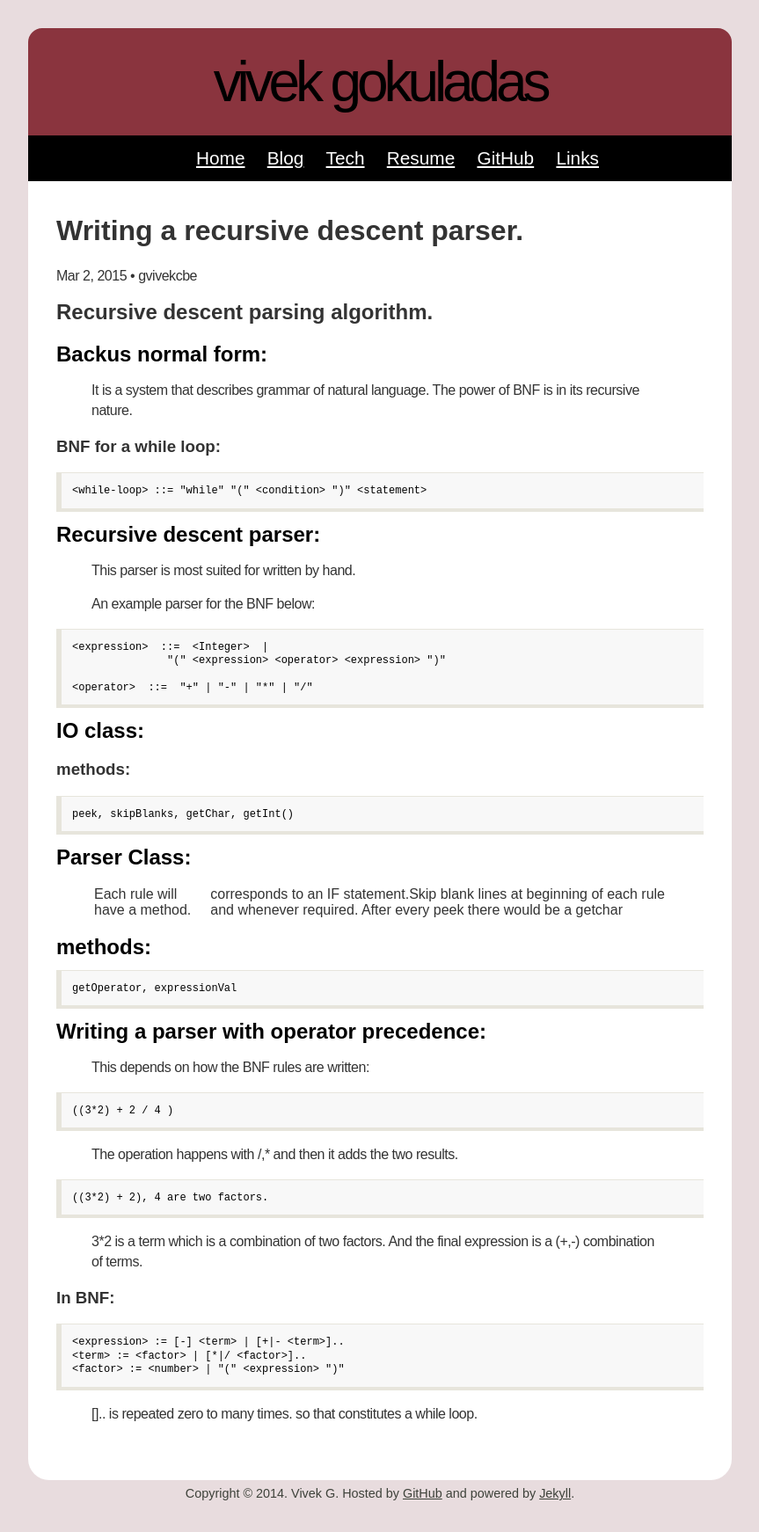
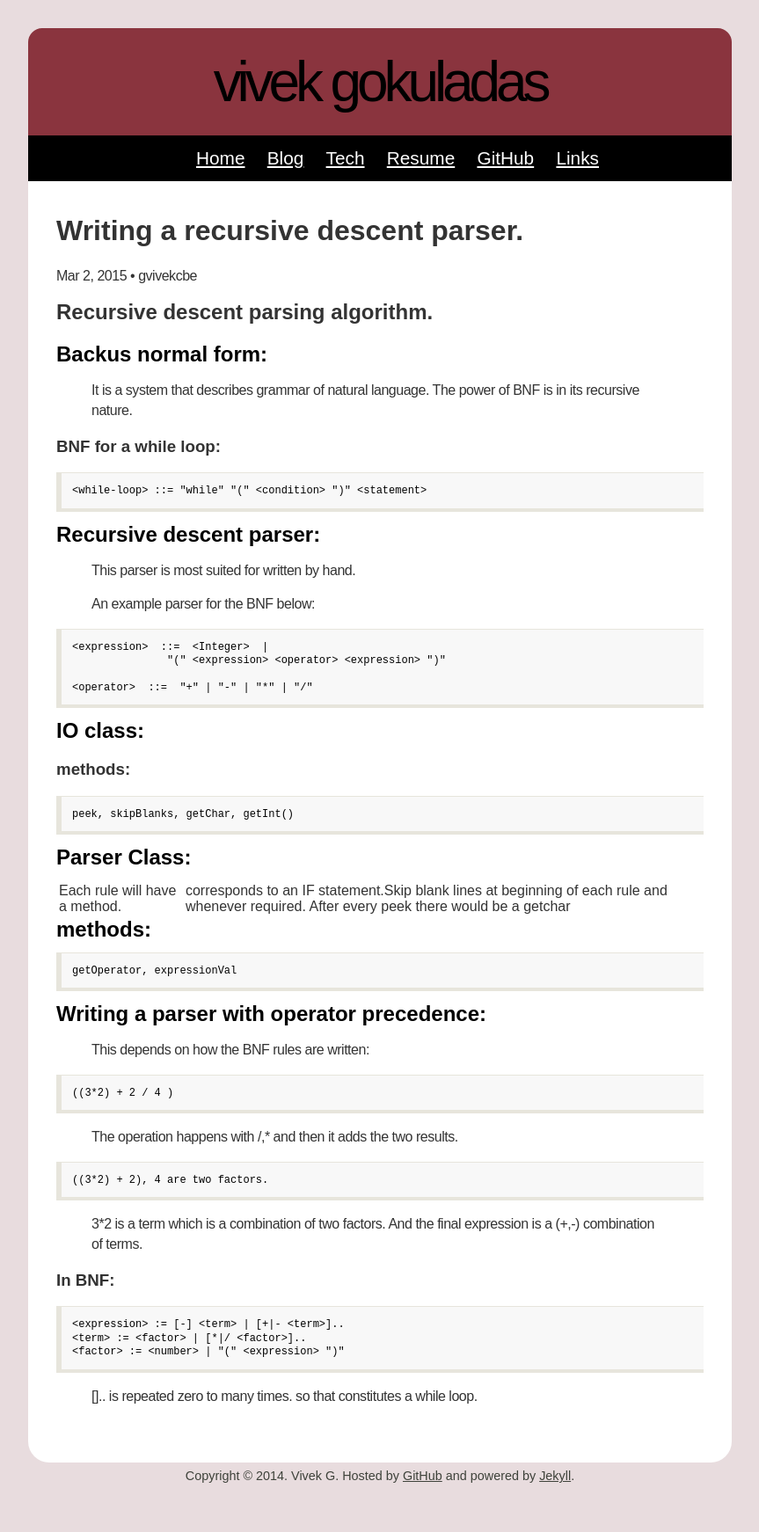
Before and after one commit to excray/excray.github.io, a Jekyll site: the page built from tech/_posts/2015-03-02-Writing a recursive descent parser.markdown, in a window 1280 px wide. Shown: the whole page at 88% size, without its empty margins (208-1071 px from the left). Built offline with Jekyll 4.4.1, drawn with Linux system fonts in a browser that asks for light colours.

```diff
--- a/tech/_posts/2015-03-02-Writing a recursive descent parser.markdown
+++ b/tech/_posts/2015-03-02-Writing a recursive descent parser.markdown
@@ -38,7 +38,7 @@ The power of BNF is in its recursive nature.
 
 ## Parser Class:
 
-> Each rule will have a method. | corresponds to an IF statement.Skip blank lines at beginning of each rule and whenever required. After every peek there would be a getchar
+Each rule will have a method. | corresponds to an IF statement.Skip blank lines at beginning of each rule and whenever required. After every peek there would be a getchar
 
 ## methods:
 
```
